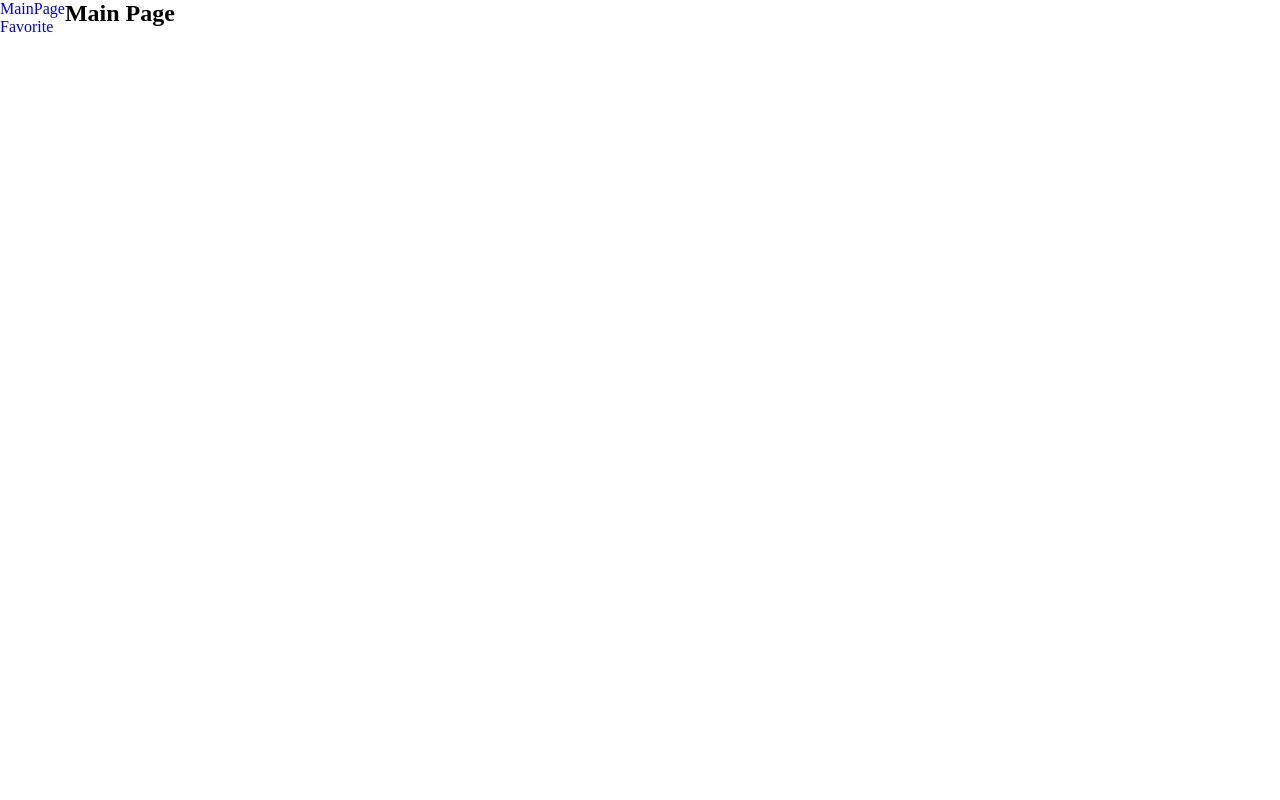
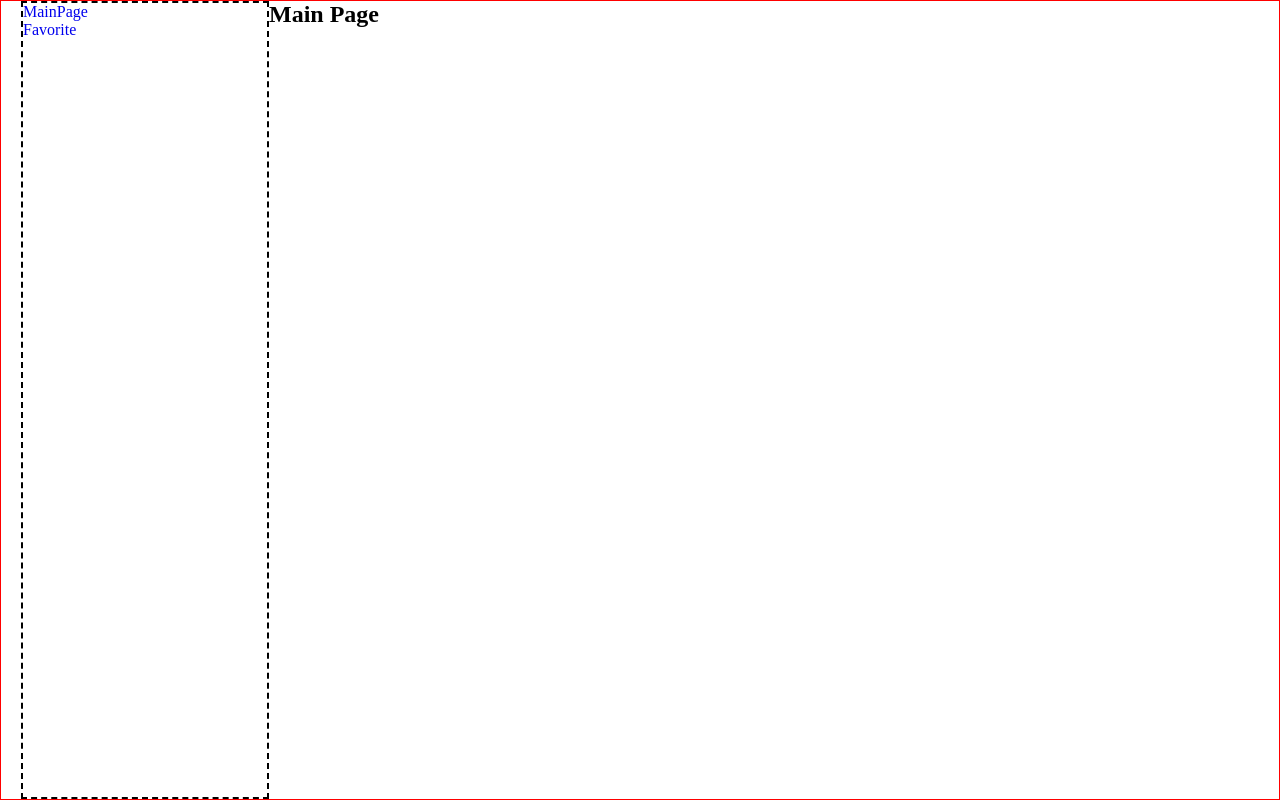
Before and after one commit to sqwezzy33333/rs-clone, a website built with webpack: page src/index.html in a window 1280 px wide. Built offline with nearby package versions, Linux system fonts and the light colour scheme.

Commit message:
feat: add container block

```diff
--- a/src/components/aside/aside.scss
+++ b/src/components/aside/aside.scss
@@ -1,3 +1,8 @@
+.aside{
+  min-width: 248px;
+  border: 2px dashed black;
+}
+
 .nav__wrapper {
   display: flex;
   flex-direction: column;
--- a/src/main.scss
+++ b/src/main.scss
@@ -1,6 +1,15 @@
 @import './assets/resource/reset.scss';
 @import './components/aside/aside.scss';
 
-body{
+.container{
   display: flex;
+  padding: 0px 20px;
+  max-width: 1440px;
+  margin: 0 auto;
+  min-height: 100vh;
+  border: 1px solid red;
 }
+
+.main-wrapper{
+  flex: 1 1 auto;
+}
--- a/src/pages/app/index.ts
+++ b/src/pages/app/index.ts
@@ -5,7 +5,7 @@ import { Aside } from "../../components/Aside/aside";
 import { FavoritePage } from "../favorite/favorite";
 
 export class App {
-  static container: HTMLElement = document.body;
+  static container: HTMLElement = document.createElement("div");
   private mainWrapper: HTMLElement = document.createElement("section");
   private initialPage: MainPage;
   private aside: Aside;
@@ -45,9 +45,18 @@ export class App {
   }
 
   run() {
+    App.container.className = "container";
+
+    document.body.append(App.container);
+
     App.container.append(this.aside.render());
+
     this.fillMainWrapper();
+
+    this.mainWrapper.className = 'main-wrapper'
+
     App.container.append(this.mainWrapper);
+
     this.enableRouteChange();
   }
 }
```
